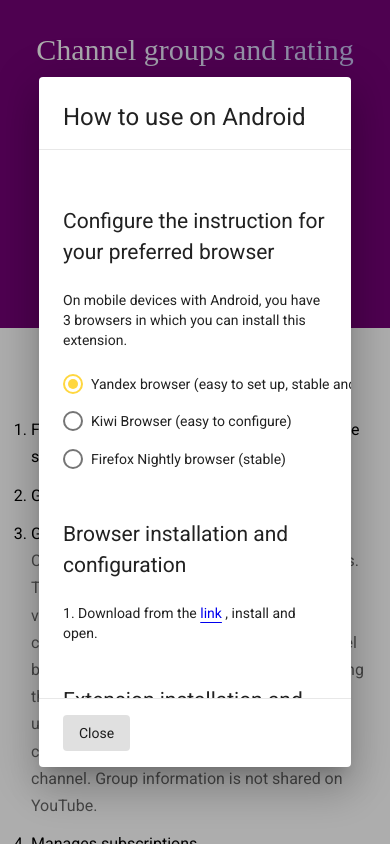
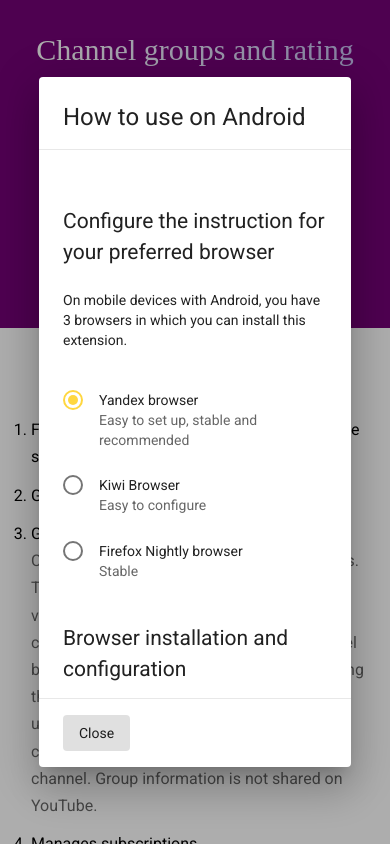
Before and after one commit to anton-voronov-a/channelg, an Angular app in the folder spa/: page / in a window 390 px wide. Both pictures are taken after a click on the button "Mobile devices". Built offline with nearby package versions, Linux system fonts and the light colour scheme; a web font is replaced by a local one.

Commit message:
mobile devices instructions

```diff
--- a/spa/src/app/help-dialog/browser-view-model.ts
+++ b/spa/src/app/help-dialog/browser-view-model.ts
@@ -1,4 +1,4 @@
 export class BrowserViewModel {
-  constructor(public name: string) { }
+  constructor(public name: string, public hint: string) { }
 
 }
--- a/spa/src/app/help-dialog/help-dialog.component.html
+++ b/spa/src/app/help-dialog/help-dialog.component.html
@@ -8,12 +8,14 @@
     </p>
     <mat-radio-group [(ngModel)]="selectedBrowser"
                      class="cg-help-browser-radios">
+      <ng-container *ngFor="let browser of browsers">
+        <mat-radio-button [value]="browser"
+                          class="cg-help-browser-radio">
+          <span class="cg-help-browser-radio__text">{{browser.name}}</span>
 
-      <mat-radio-button *ngFor="let browser of browsers"
-                        [value]="browser"
-                        class="cg-help-browser-radio">
-        {{browser.name}}
-      </mat-radio-button>
+        </mat-radio-button>
+        <span class="mat-hint cg-help-browser-hint">{{browser.hint}}</span>
+      </ng-container>
     </mat-radio-group>
 
     <p class="cg-level-1">Browser installation and configuration</p>
@@ -119,5 +121,7 @@
 <div mat-dialog-actions>
   <button mat-button
           mat-dialog-close
-          cdkFocusInitial>Close</button>
+          cdkFocusInitial>
+    Close
+  </button>
 </div>
--- a/spa/src/app/help-dialog/help-dialog.component.scss
+++ b/spa/src/app/help-dialog/help-dialog.component.scss
@@ -16,7 +16,15 @@
 }
 
 .cg-help-browser-radio {
-  margin: 8px 0;
+  margin: 24px 0 0 0;
+}
+
+.cg-help-browser-radio__text {
+  margin-left: 8px;
+}
+
+.cg-help-browser-hint {
+  margin-left: 36px;
 }
 
 .cg-level-1 {
--- a/spa/src/app/help-dialog/help-dialog.component.ts
+++ b/spa/src/app/help-dialog/help-dialog.component.ts
@@ -16,9 +16,9 @@
       this.firefox
     ];
   }
-  private firefox: BrowserViewModel = new BrowserViewModel('Firefox Nightly browser (stable)');
-  private kiwi: BrowserViewModel = new BrowserViewModel('Kiwi Browser (easy to configure)');
-  private yandex: BrowserViewModel = new BrowserViewModel('Yandex browser (easy to set up, stable and recommended)');
+  private firefox: BrowserViewModel = new BrowserViewModel('Firefox Nightly browser', 'Stable');
+  private kiwi: BrowserViewModel = new BrowserViewModel('Kiwi Browser', 'Easy to configure');
+  private yandex: BrowserViewModel = new BrowserViewModel('Yandex browser', 'Easy to set up, stable and recommended');
 
   public get isYandex(): boolean {
     return this.selectedBrowser === this.yandex;
```
Also changed, not shown: 3 other files (tests, documents, lock files or other folders).
